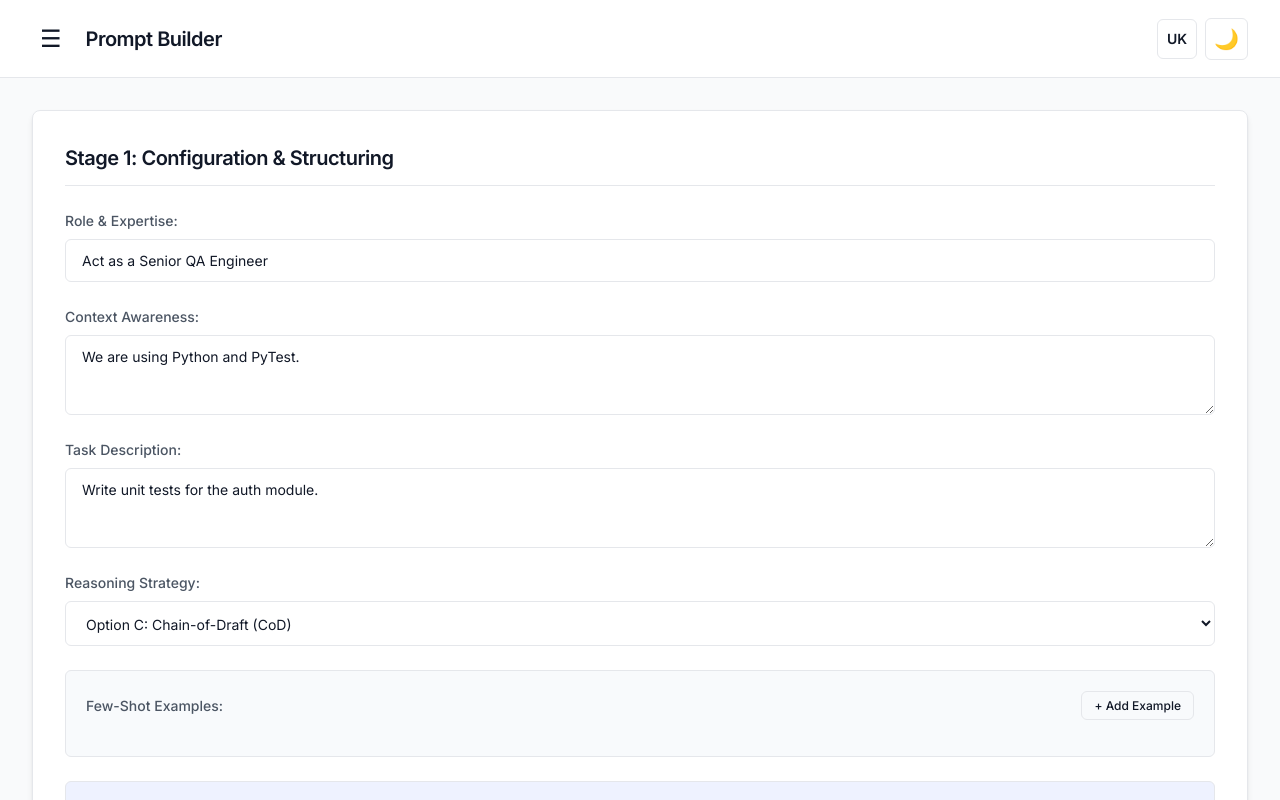
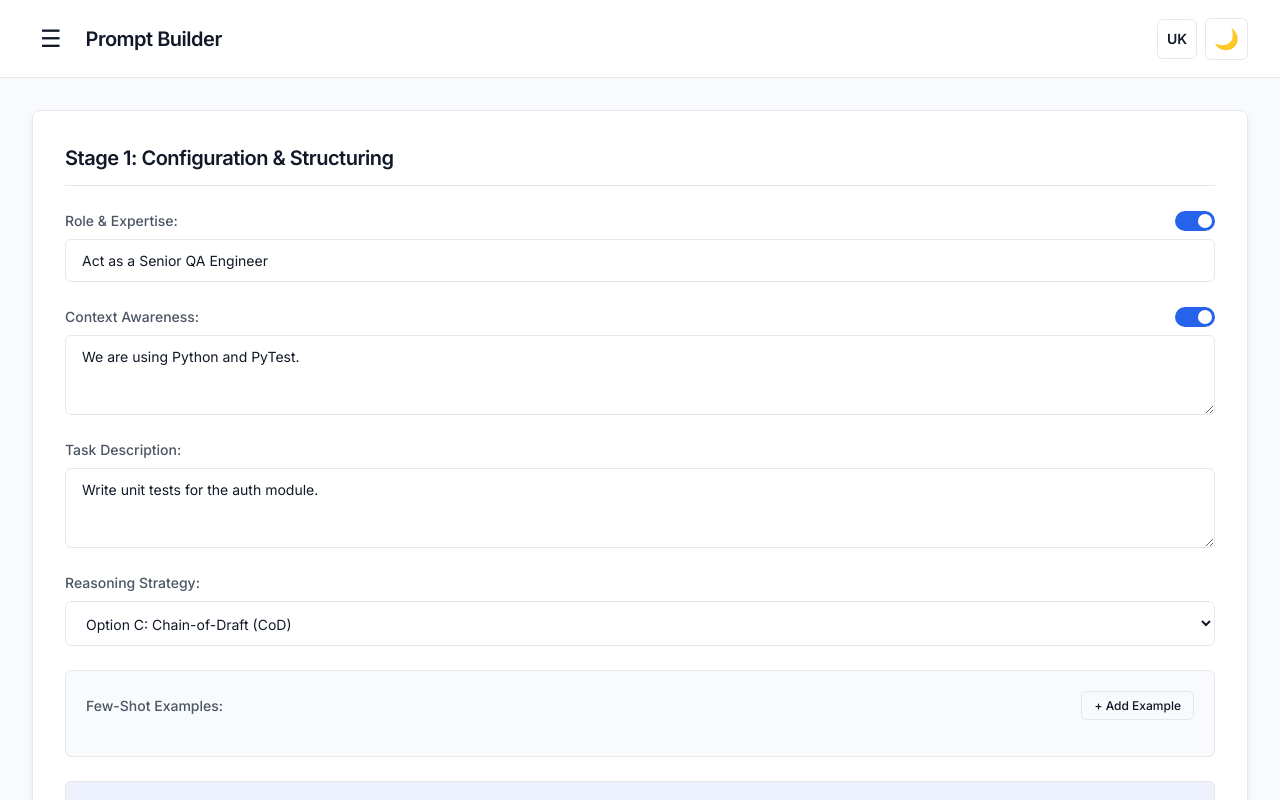
Before and after one commit to Rusewww/Prompt-Builder, a React (Vite) app in the folder frontend/: page / in a window 1280 px wide. Shown: the top 800 px of the page. Built offline with nearby package versions, Linux system fonts and the light colour scheme.

Commit message:
feat: implement initial prompt builder UI and backend API integration

```diff
--- a/frontend/src/PromptBuilder.jsx
+++ b/frontend/src/PromptBuilder.jsx
@@ -13,6 +13,9 @@ const PromptBuilder = () => {
     use_self_refine: false,
     examples: []
   });
+
+  const [useRole, setUseRole] = useState(true);
+  const [useContext, setUseContext] = useState(true);
 
   const [compiledResult, setCompiledResult] = useState('');
   const [templateId, setTemplateId] = useState(null);
@@ -50,10 +53,16 @@ const PromptBuilder = () => {
     e.preventDefault();
     setStatus('compiling');
     try {
+      const payload = {
+        ...formData,
+        role: useRole ? formData.role : '',
+        context: useContext ? formData.context : ''
+      };
+
       const response = await fetch('/api/compile', {
         method: 'POST',
         headers: { 'Content-Type': 'application/json' },
-        body: JSON.stringify(formData)
+        body: JSON.stringify(payload)
       });
       const data = await response.json();
       setCompiledResult(data.compiled_prompt);
@@ -124,13 +133,25 @@ const PromptBuilder = () => {
           <h2>{t('stage1Title')}</h2>
           <form onSubmit={handleCompile} className="config-form">
             <div className="form-group">
+              <div className="label-with-toggle">
                 <label>{t('roleLabel')}</label>
-              <input type="text" name="role" value={formData.role} onChange={handleInputChange} required />
+                <label className="switch">
+                  <input type="checkbox" checked={useRole} onChange={e => setUseRole(e.target.checked)} />
+                  <span className="slider round"></span>
+                </label>
+              </div>
+              <input type="text" name="role" value={formData.role} onChange={handleInputChange} disabled={!useRole} required={useRole} />
             </div>
 
             <div className="form-group">
+              <div className="label-with-toggle">
                 <label>{t('contextLabel')}</label>
-              <textarea name="context" value={formData.context} onChange={handleInputChange} rows="3" required />
+                <label className="switch">
+                  <input type="checkbox" checked={useContext} onChange={e => setUseContext(e.target.checked)} />
+                  <span className="slider round"></span>
+                </label>
+              </div>
+              <textarea name="context" value={formData.context} onChange={handleInputChange} rows="3" disabled={!useContext} required={useContext} />
             </div>
 
             <div className="form-group">
@@ -208,14 +229,39 @@ const PromptBuilder = () => {
                 <pre className="code-block">{compiledResult}</pre>
 
                 {(status === 'compiled' || status === 'executing') && (
+                  <div className="hitl-actions mt-4">
                     <button
-                    className="btn-primary mt-4"
+                      className="btn-secondary"
+                      onClick={() => navigator.clipboard.writeText(compiledResult)}
+                    >
+                      {t('copyPromptBtn')}
+                    </button>
+                    <button
+                      className="btn-primary"
                       onClick={handleExecute}
                       disabled={status === 'executing'}
                     >
                       {status === 'executing' ? t('executingBtn') : t('sendLlmBtn')}
                     </button>
+                    <button
+                      className="btn-success"
+                      onClick={async () => {
+                        try {
+                          const res = await fetch('/api/prompts/save_direct', {
+                            method: 'POST',
+                            headers: { 'Content-Type': 'application/json' },
+                            body: JSON.stringify({ template_id: templateId, compiled_prompt: compiledResult })
+                          });
+                          if(res.ok) setStatus('approved');
+                        } catch (err) { console.error(err); }
+                      }}
+                      disabled={status === 'executing'}
+                    >
+                      {t('saveWithoutTestingBtn')}
+                    </button>
+                  </div>
                 )}
+
               </div>
             ) : (
               <div className="empty-state">
--- a/frontend/src/index.css
+++ b/frontend/src/index.css
@@ -661,3 +661,65 @@ button:disabled {
   font-weight: 600;
   padding: 0.5rem 1rem;
 }
+
+/* Toggle Switch Styles */
+.label-with-toggle {
+  display: flex;
+  align-items: center;
+  justify-content: space-between;
+}
+
+.switch {
+  position: relative;
+  display: inline-block;
+  width: 40px;
+  height: 20px;
+}
+
+.switch input {
+  opacity: 0;
+  width: 0;
+  height: 0;
+}
+
+.slider {
+  position: absolute;
+  cursor: pointer;
+  top: 0;
+  left: 0;
+  right: 0;
+  bottom: 0;
+  background-color: var(--border-color);
+  transition: .4s;
+}
+
+.slider:before {
+  position: absolute;
+  content: "";
+  height: 14px;
+  width: 14px;
+  left: 3px;
+  bottom: 3px;
+  background-color: white;
+  transition: .4s;
+}
+
+input:checked + .slider {
+  background-color: var(--primary-color);
+}
+
+input:focus + .slider {
+  box-shadow: 0 0 1px var(--primary-color);
+}
+
+input:checked + .slider:before {
+  transform: translateX(20px);
+}
+
+.slider.round {
+  border-radius: 20px;
+}
+
+.slider.round:before {
+  border-radius: 50%;
+}
--- a/frontend/src/translations.js
+++ b/frontend/src/translations.js
@@ -38,7 +38,11 @@ export const translations = {
     menuBtn: "Menu",
     deleteBtn: "Delete",
     favoriteBtn: "Favorite",
-    unfavoriteBtn: "Unfavorite"
+    unfavoriteBtn: "Unfavorite",
+    useRoleToggle: "Enable Role",
+    useContextToggle: "Enable Context",
+    copyPromptBtn: "Copy Prompt",
+    saveWithoutTestingBtn: "Save without Testing"
   },
   uk: {
     appTitle: "Конструктор Промптів",
@@ -79,6 +83,10 @@ export const translations = {
     menuBtn: "Меню",
     deleteBtn: "Видалити",
     favoriteBtn: "У вибране",
-    unfavoriteBtn: "З вибраного"
+    unfavoriteBtn: "З вибраного",
+    useRoleToggle: "Увімкнути Роль",
+    useContextToggle: "Увімкнути Контекст",
+    copyPromptBtn: "Копіювати промпт",
+    saveWithoutTestingBtn: "Зберегти без тестування"
   }
 };
```
Also changed, not shown: 1 other file (tests, documents, lock files or other folders). Lines whose indentation alone changed are shown as unchanged.
